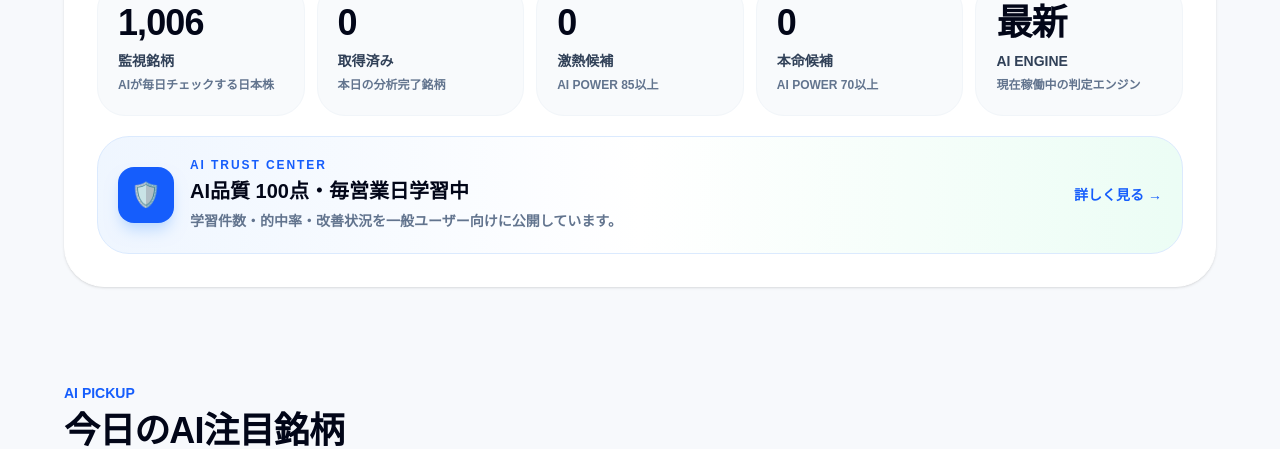
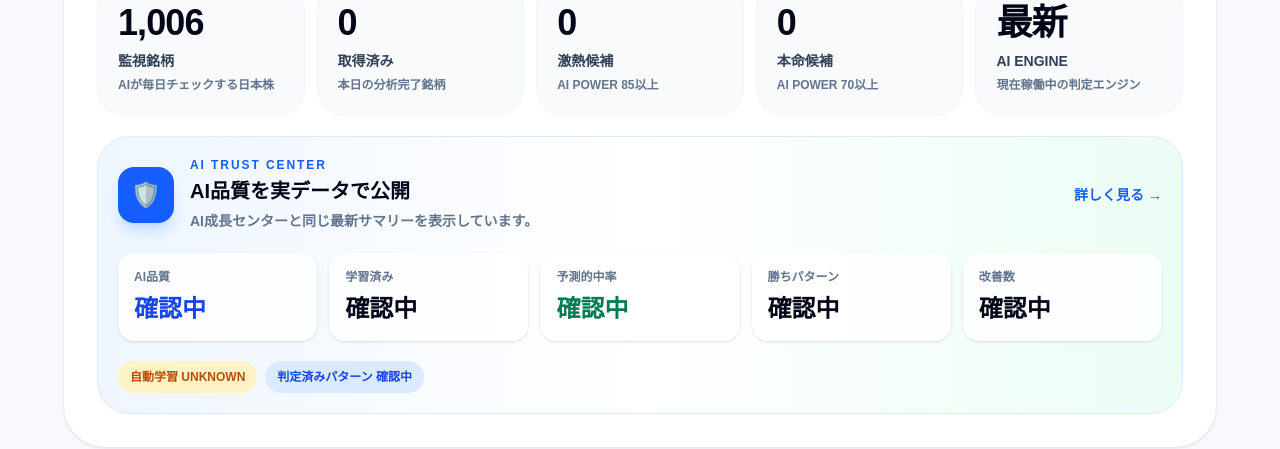
Before and after one commit to asawaku1632/signal-x, a Next.js app: page / in a window 1280 px wide. Shown: the part 1071-1520 px from the top of the page. Built offline with nearby package versions, Linux system fonts and the light colour scheme; no server answers; the database is empty.

Commit message:
Home V4.2 realtime trust summary

```diff
--- a/app/page.tsx
+++ b/app/page.tsx
@@ -12,6 +12,27 @@ type HomeMarketData = {
   watchCount: number;
   aiPowerVersion: string;
   marketPattern: string;
+};
+
+
+type HomeTrustData = {
+  qualityScore: number | null;
+  judgedRecords: number | null;
+  overallWinRate: number | null;
+  activeWeightRules: number | null;
+  changedCount: number | null;
+  patternCount: number | null;
+  cronStatus: string;
+};
+
+const initialTrustData: HomeTrustData = {
+  qualityScore: null,
+  judgedRecords: null,
+  overallWinRate: null,
+  activeWeightRules: null,
+  changedCount: null,
+  patternCount: null,
+  cronStatus: "CHECKING",
 };
 
 const initialMarketData: HomeMarketData = {
@@ -145,7 +166,7 @@ function normalizeTopStocks(stocks: ApiStock[]): TopStock[] {
 const screens = [
   {
     title: "📱 AIランキング",
-    text: "1006銘柄からAIが注目銘柄を抽出",
+    text: "{marketData.totalStockList.toLocaleString()}銘柄からAIが注目銘柄を抽出",
     image: "/images/ranking.png",
     alt: "AIランキング画面",
   },
@@ -171,7 +192,7 @@ const problems = [
 ];
 
 const solutions = [
-  ["🤖 1006銘柄をAI分析", "毎日多数の日本株をAIが自動でチェックします。"],
+  ["🤖 {marketData.totalStockList.toLocaleString()}銘柄をAI分析", "毎日多数の日本株をAIが自動でチェックします。"],
   ["📈 注目銘柄をランキング化", "スコアの高い銘柄を分かりやすく表示します。"],
   ["📊 複数指標を総合判定", "EMA・VWAP・MACD・RSIなどをAIが総合評価します。"],
   ["💬 初心者向けに解説", "難しい指標を、行動しやすい言葉で表示します。"],
@@ -193,11 +214,20 @@ const navLinks = [
   ["AI進化", "/admin/evolution"],
 ];
 
+
+
+function trustNumber(value: number | null, suffix = "") {
+  if (value === null || Number.isNaN(value)) return "確認中";
+  return `${Math.round(value).toLocaleString("ja-JP")}${suffix}`;
+}
+
 export default function HomePage() {
   const [topStocks, setTopStocks] = useState<TopStock[]>([]);
   const [topStocksLoading, setTopStocksLoading] = useState(true);
   const [topStocksError, setTopStocksError] = useState(false);
   const [marketData, setMarketData] = useState<HomeMarketData>(initialMarketData);
+  const [trustData, setTrustData] = useState<HomeTrustData>(initialTrustData);
+  const [trustLoading, setTrustLoading] = useState(true);
 
   useEffect(() => {
     let active = true;
@@ -241,6 +271,67 @@ export default function HomePage() {
     return () => {
       active = false;
       window.clearInterval(timer);
+    };
+  }, []);
+
+  useEffect(() => {
+    let active = true;
+
+    async function loadTrustData() {
+      try {
+        const response = await fetch("/api/evolution/summary?limit=30", {
+          cache: "no-store",
+        });
+
+        if (!response.ok) {
+          throw new Error(
+            `Evolution summary request failed: ${response.status}`
+          );
+        }
+
+        const json = await response.json();
+        const latest = json?.latest ?? json?.history?.[0] ?? null;
+
+        if (!active) return;
+
+        setTrustData({
+          qualityScore:
+            typeof latest?.qualityScore === "number"
+              ? latest.qualityScore
+              : null,
+          judgedRecords:
+            typeof latest?.judgedRecords === "number"
+              ? latest.judgedRecords
+              : null,
+          overallWinRate:
+            typeof latest?.overallWinRate === "number"
+              ? latest.overallWinRate
+              : null,
+          activeWeightRules:
+            typeof latest?.activeWeightRules === "number"
+              ? latest.activeWeightRules
+              : null,
+          changedCount:
+            typeof latest?.changedCount === "number"
+              ? latest.changedCount
+              : null,
+          patternCount:
+            typeof latest?.patternCount === "number"
+              ? latest.patternCount
+              : null,
+          cronStatus: String(latest?.cronStatus ?? "UNKNOWN"),
+        });
+      } catch (error) {
+        console.error("home trust summary fetch error:", error);
+      } finally {
+        if (active) setTrustLoading(false);
+      }
+    }
+
+    loadTrustData();
+
+    return () => {
+      active = false;
     };
   }, []);
 
@@ -474,8 +565,10 @@ export default function HomePage() {
 
             <Link
               href="/trust"
-              className="mt-5 flex flex-col gap-4 rounded-[2rem] border border-blue-100 bg-gradient-to-r from-blue-50 via-white to-emerald-50 p-5 transition hover:-translate-y-0.5 hover:shadow-md sm:flex-row sm:items-center sm:justify-between"
+              className="mt-5 block rounded-[2rem] border border-blue-100 bg-gradient-to-r from-blue-50 via-white to-emerald-50 p-5 transition hover:-translate-y-0.5 hover:shadow-md"
             >
+              <div className="flex flex-col gap-5">
+                <div className="flex flex-col gap-4 sm:flex-row sm:items-center sm:justify-between">
                   <div className="flex items-center gap-4">
                     <div className="flex h-14 w-14 shrink-0 items-center justify-center rounded-2xl bg-blue-600 text-2xl text-white shadow-lg shadow-blue-200">
                       🛡️
@@ -485,10 +578,10 @@ export default function HomePage() {
                         AI TRUST CENTER
                       </p>
                       <h3 className="mt-1 text-xl font-black text-slate-950">
-                    AI品質 100点・毎営業日学習中
+                        AI品質を実データで公開
                       </h3>
                       <p className="mt-1 text-sm font-bold leading-6 text-slate-500">
-                    学習件数・的中率・改善状況を一般ユーザー向けに公開しています。
+                        AI成長センターと同じ最新サマリーを表示しています。
                       </p>
                     </div>
                   </div>
@@ -496,6 +589,84 @@ export default function HomePage() {
                   <span className="shrink-0 text-sm font-black text-blue-600">
                     詳しく見る →
                   </span>
+                </div>
+
+                <div className="grid grid-cols-2 gap-3 lg:grid-cols-5">
+                  <div className="rounded-2xl bg-white/80 p-4 shadow-sm">
+                    <p className="text-xs font-black text-slate-500">AI品質</p>
+                    <p className="mt-2 text-2xl font-black text-blue-700">
+                      {trustLoading
+                        ? "確認中"
+                        : trustNumber(trustData.qualityScore, "点")}
+                    </p>
+                  </div>
+
+                  <div className="rounded-2xl bg-white/80 p-4 shadow-sm">
+                    <p className="text-xs font-black text-slate-500">
+                      学習済み
+                    </p>
+                    <p className="mt-2 text-2xl font-black text-slate-950">
+                      {trustLoading
+                        ? "確認中"
+                        : trustNumber(trustData.judgedRecords, "件")}
+                    </p>
+                  </div>
+
+                  <div className="rounded-2xl bg-white/80 p-4 shadow-sm">
+                    <p className="text-xs font-black text-slate-500">
+                      予測的中率
+                    </p>
+                    <p className="mt-2 text-2xl font-black text-emerald-700">
+                      {trustLoading || trustData.overallWinRate === null
+                        ? "確認中"
+                        : `${trustData.overallWinRate.toFixed(1)}%`}
+                    </p>
+                  </div>
+
+                  <div className="rounded-2xl bg-white/80 p-4 shadow-sm">
+                    <p className="text-xs font-black text-slate-500">
+                      勝ちパターン
+                    </p>
+                    <p className="mt-2 text-2xl font-black text-slate-950">
+                      {trustLoading
+                        ? "確認中"
+                        : trustNumber(trustData.activeWeightRules, "種類")}
+                    </p>
+                  </div>
+
+                  <div className="rounded-2xl bg-white/80 p-4 shadow-sm">
+                    <p className="text-xs font-black text-slate-500">
+                      改善数
+                    </p>
+                    <p className="mt-2 text-2xl font-black text-slate-950">
+                      {trustLoading
+                        ? "確認中"
+                        : trustNumber(trustData.changedCount, "ヶ所")}
+                    </p>
+                  </div>
+                </div>
+
+                <div className="flex flex-wrap items-center gap-2 text-xs font-black">
+                  <span
+                    className={`rounded-full px-3 py-2 ${
+                      trustData.cronStatus === "SUCCESS"
+                        ? "bg-emerald-100 text-emerald-700"
+                        : "bg-amber-100 text-amber-700"
+                    }`}
+                  >
+                    {trustLoading
+                      ? "自動学習を確認中"
+                      : trustData.cronStatus === "SUCCESS"
+                      ? "自動学習 正常"
+                      : `自動学習 ${trustData.cronStatus}`}
+                  </span>
+
+                  <span className="rounded-full bg-blue-100 px-3 py-2 text-blue-700">
+                    判定済みパターン{" "}
+                    {trustNumber(trustData.patternCount, "件")}
+                  </span>
+                </div>
+              </div>
             </Link>
           </div>
         </div>
@@ -896,7 +1067,7 @@ export default function HomePage() {
           </h2>
 
           <p className="mt-3 text-sm font-bold text-slate-500">
-            AIが1006銘柄を毎日分析する日本株AI分析サービス
+            AIが{marketData.totalStockList.toLocaleString()}銘柄を毎営業日分析する日本株AI分析サービス
           </p>
 
           <div className="mt-6 flex flex-wrap justify-center gap-6 text-sm font-bold">
```
Lines whose indentation alone changed are shown as unchanged.
